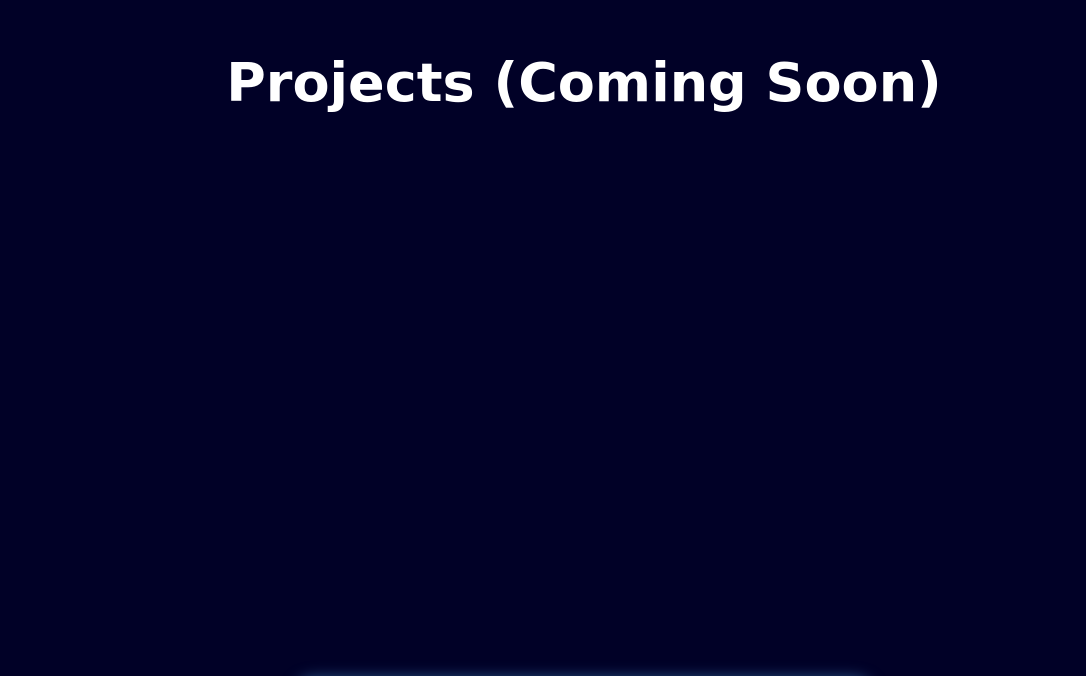
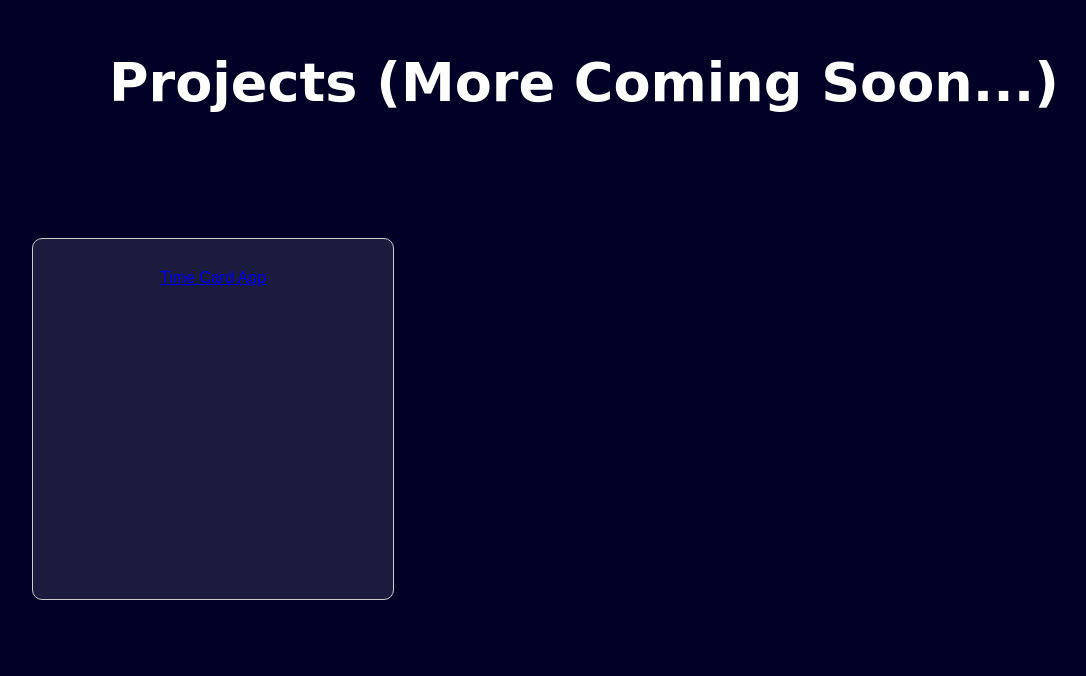
Before and after one commit to jwitzz/jasonPortfolio, a plain HTML site: page index.html in a window 1280 px wide. Shown: the part 2105-2781 px from the top of the page, without its empty margins (56-1142 px from the left). Drawn offline with Linux system fonts and the light colour scheme; a web font is replaced by a local one.

Commit message:
timeCardApp

```diff
--- a/index.html
+++ b/index.html
@@ -84,15 +84,15 @@
     <div id="projects-wrapper">
 
         <div id="projects-heading">
-            <h2>Projects (Coming Soon)</h2>
+            <h2>Projects (More Coming Soon...)</h2>
         </div>
 
 
         <div id="projects-card">
 
 
-            <!-- <div class="project-tile">Project 1</div>
-            <div class="project-tile">Project 2</div>
+            <a href="https://jwitzz.github.io/timeCardApp/"><div class="project-tile">Time Card App</div></a>
+            <!-- <div class="project-tile">Project 2</div>
             <div class="project-tile">Project 3</div>
             <div class="project-tile">Project 4</div>
             <div class="project-tile">Project 5</div>
```
